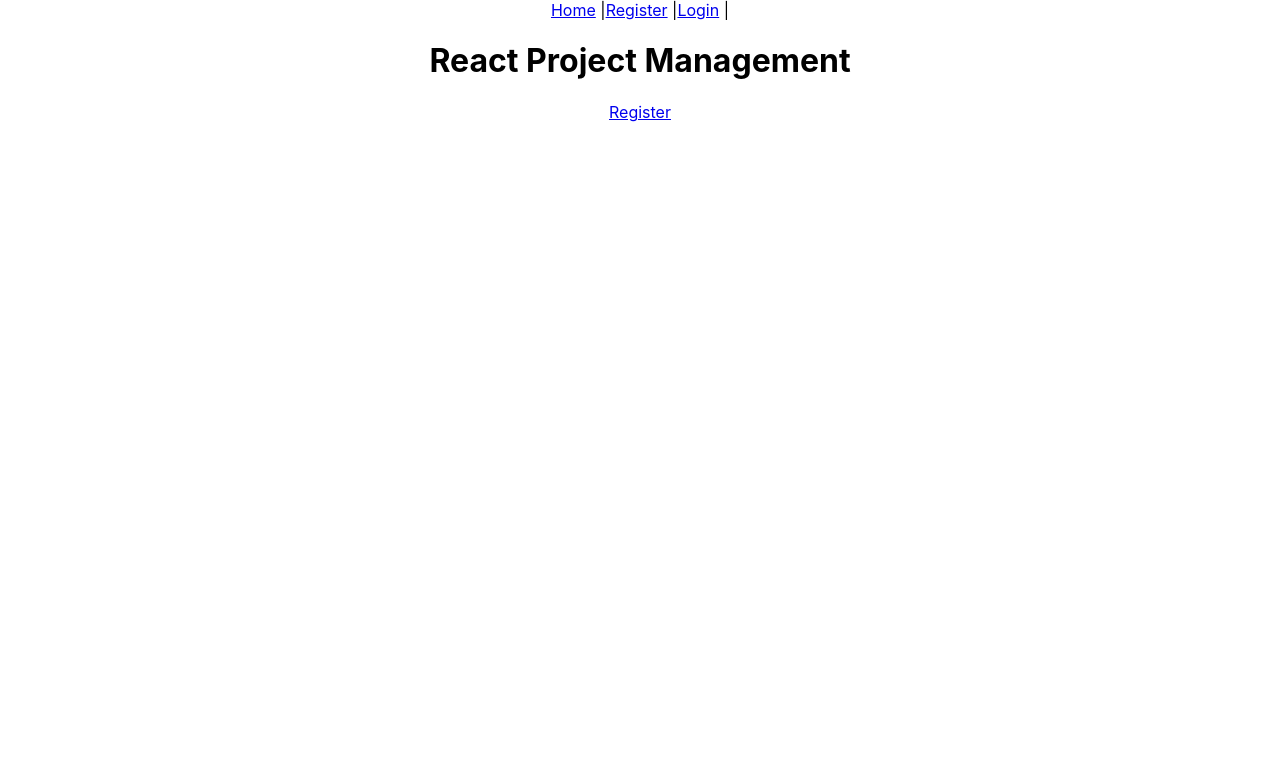
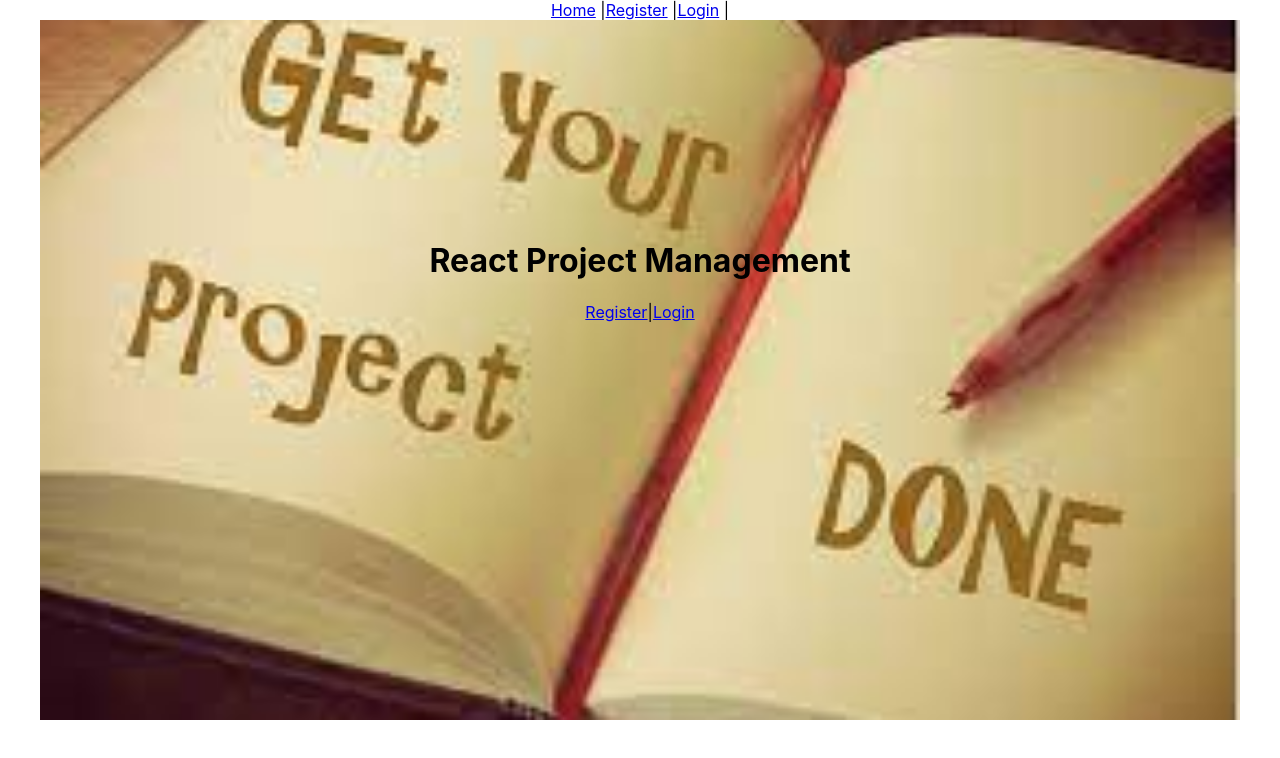
Before and after one commit to procrastonator/objectivision, a React (Create React App) app: page / in a window 1280 px wide. Shown: the top 758 px of the page. Built offline with nearby package versions, Linux system fonts and the light colour scheme; no server answers.

Commit message:
Front Page

```diff
--- a/src/components/HomePage.css
+++ b/src/components/HomePage.css
@@ -0,0 +1,14 @@
+.HomepageBackground{
+background-image: url("./assets/front\ page\ image.jpeg");
+background-repeat: no-repeat;
+background-position: center;
+background-size: cover;
+margin-left: 40px;
+margin-right: 40px;
+height: 700px;
+
+}
+
+.center{
+ padding: 200px;
+}
--- a/src/components/HomePage.js
+++ b/src/components/HomePage.js
@@ -1,17 +1,38 @@
-import React from "react"
+import React, { useContext } from "react"
 import { NavLink } from "react-router-dom"
+import { AuthContext } from "../context/auth.context";
 import "./HomePage.css"
 
 
 export default function HomePage() {
+
+  const {isLoggedIn, user, logOutUser } = useContext(AuthContext);
+
   return (
+    <div>
+
+
+    { !isLoggedIn &&
     <div className="HomepageBackground">
-
+    <div className="center">
     <h1>React Project Management</h1>
 
-    <NavLink to="/signup">Register</NavLink>
+    <NavLink to="/signup">Register</NavLink>|
+    <NavLink to="/login">Login</NavLink>
 
-
+    </div>
+    </div>
+    }
+    { isLoggedIn &&
+    <>
+    <h2> adding many future buttons</h2>
+    <br />
+    <h2> adding many future buttons</h2>
+    <br />
+    <h2> adding many future buttons</h2>
+    <br />
+    </>
+    }
     </div>
   )
 }
--- a/src/components/ProjectDetails.js
+++ b/src/components/ProjectDetails.js
@@ -53,6 +53,9 @@ export default function ProjectDetails() {
         <p> {element.title}</p>
         <p> {element.description}</p>
 
+        <Link to={`/projects/${projectId}/updateGoal`}>
+      <button>update Goal</button>
+        </Link>
         </div>
         )
     })   }
```
Also changed, not shown: src/components/assets/front page image.jpeg (added), src/components/assets/geting it done.jpeg (added).
